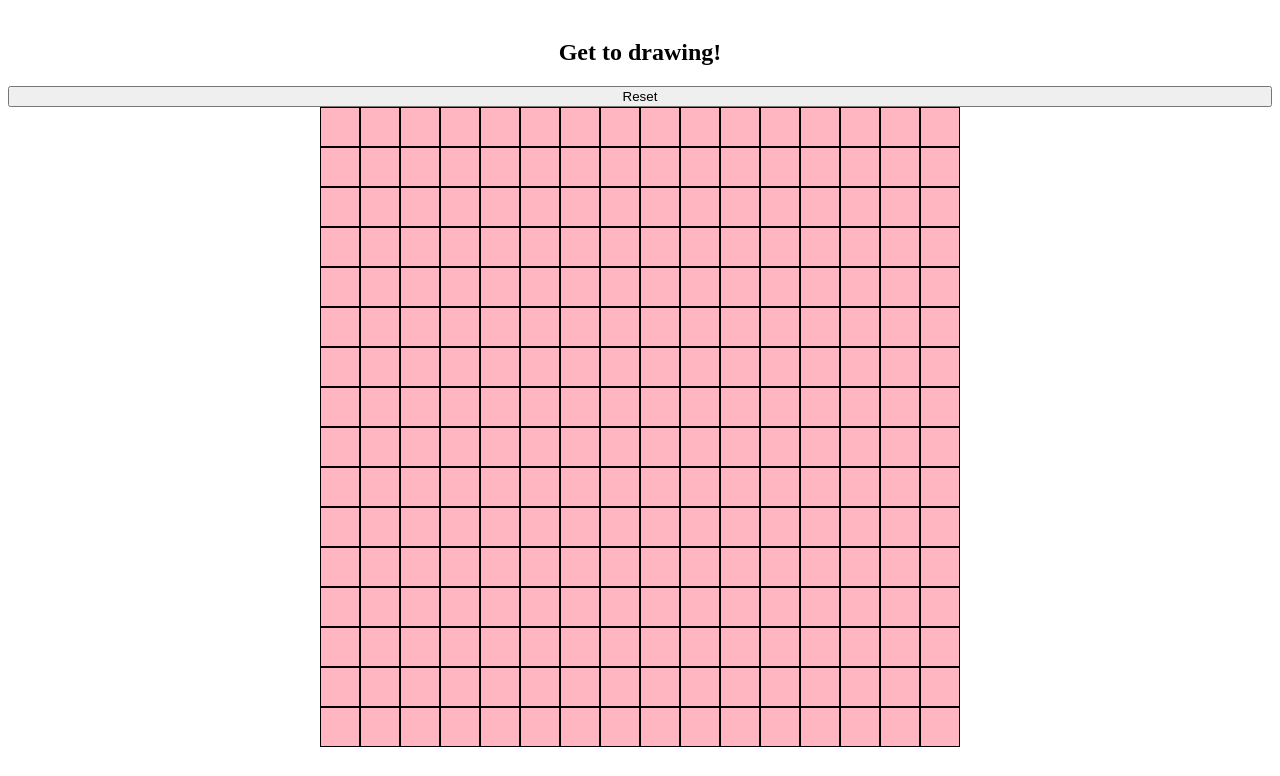
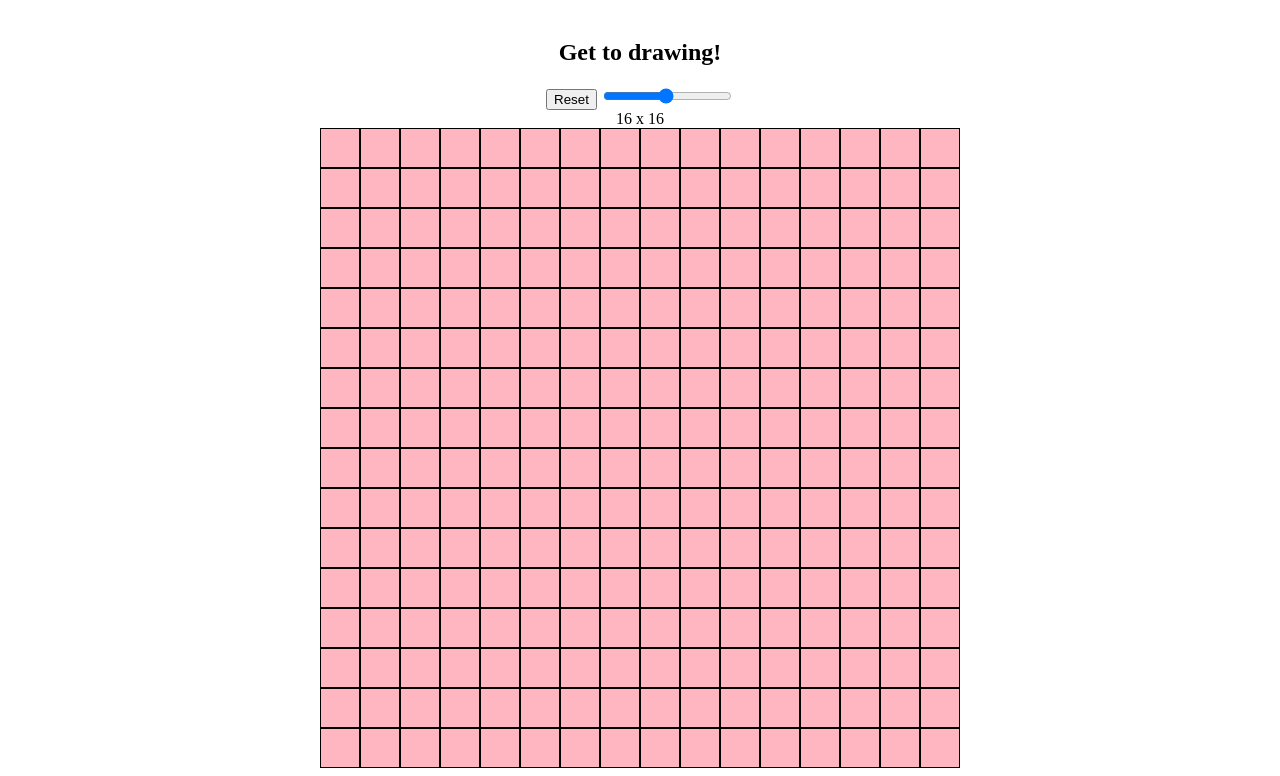
Before and after one commit to krake747/odin-etch-a-sketch, a plain HTML site: page index.html in a window 1280 px wide. Shown: the part 69-845 px from the top of the page. Before the commit the page ends 824 px from the top, so only its background shows below. Drawn offline with Linux system fonts and the light colour scheme.

Commit message:
Added slider to adjust grid size.

```diff
--- a/index.html
+++ b/index.html
@@ -10,8 +10,12 @@
   <body>
     <h1>Etch-a-Sketch</h1>
     <h2>Get to drawing!</h2>
-    <button id="reset" type="button">Reset</button>
-    <div class="grid" id="grid"></div>
+    <div id="settings" class="container">
+      <button id="reset-btn" type="button">Reset</button>
+      <input id="size-input" type="range" min="1" max="32" value="16"></input>
+      <div id="size-value">16 x 16</div>
+    </div>
+    <div class="grid-container" id="grid"></div>
   </body>
   <script src="javascript.js"></script>
 </html>
--- a/javascript.js
+++ b/javascript.js
@@ -1,37 +1,51 @@
+// Constant variables
 const DEFAULT_SIZE = 16;
 
-const grid = document.querySelector(".grid");
-const resetBtn = document.querySelector('#reset');
+// Variables
+let currentSize = DEFAULT_SIZE;
 
-function setupGrid(size) {
-    let gridArea = size * size;
-    grid.style.gridTemplateColumns = `repeat(${size}, 1fr)`;
-    grid.style.gridTemplateRows = `repeat(${size}, 1fr)`;
+// HTML+CSS Selectors
+const grid = document.getElementById("grid");
+const resetBtn = document.getElementById("reset-btn");
+const sizeInput = document.getElementById("size-input");
+const sizeValue = document.getElementById("size-value");
+
+// Functions
+let setCurrentSize = (newSize) => currentSize = newSize;
+let updateSizeValue = (value) => sizeValue.innerHTML = `${value} x ${value}`;
+
+let setupGrid = (value) => {
+    let gridArea = value * value;
+    grid.style.gridTemplateColumns = `repeat(${value}, 1fr)`;
+    grid.style.gridTemplateRows = `repeat(${value}, 1fr)`;
 
     for (let i = 0; i < gridArea; i++) {
-        const boxDiv = document.createElement("div");
-        boxDiv.classList.add("box");
-        grid.appendChild(boxDiv);
+        const div = document.createElement("div");
+        div.classList.add("box");
+        grid.appendChild(div);
     };
 
-    onMouseOverBox();
+    const boxes = document.querySelectorAll(".box");
+    boxes.forEach(box => box.onmouseover = () => box.style.backgroundColor = "yellow");
 };
 
-function onMouseOverBox() {
-    const boxes = document.querySelectorAll(".box");
-    boxes.forEach(box => box.addEventListener("mouseover", () =>
-        box.style.backgroundColor = "yellow")
-    );
+let updateGrid = (value) => {
+    setCurrentSize(value);
+    updateSizeValue(value);
+    resetGrid();
+};
+let clearGrid = () => grid.innerHTML = "";
+let resetGrid = () => {
+    clearGrid();
+    setupGrid(currentSize);
 };
 
-function resetGrid(size) {
-    grid.innerHTML = "";
-    setupGrid(size);
-};
+// Event Functions
+resetBtn.onclick = () => resetGrid();
+sizeInput.onmousemove = (e) => updateSizeValue(e.target.value);
+sizeInput.onchange = (e) => updateGrid(e.target.value);
 
 // Main
 window.onload = () => {
     setupGrid(DEFAULT_SIZE);
 };
-
-resetBtn.addEventListener("click", () => resetGrid(DEFAULT_SIZE));
--- a/styles.css
+++ b/styles.css
@@ -2,6 +2,7 @@
     --grid-height: 640px;
     --grid-width: 640px;
 }
+
 body {
     display: flex;
     justify-content: center;
@@ -9,14 +10,14 @@ body {
     flex-direction: column;
 }
 
-.grid {
+.grid-container {
     display: grid;
     margin: auto;
     height: var(--grid-height);
     width: var(--grid-width);
 }
 
-.grid > .box {
+.grid-container  > .box {
     border: 1px solid black;
     background-color: lightpink;
     box-sizing: border-box;
```
